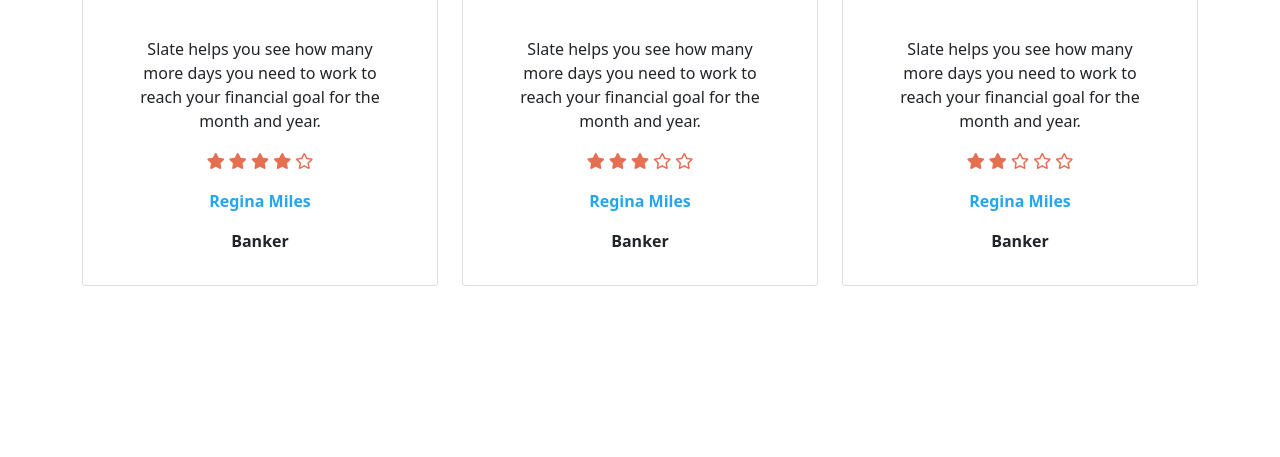
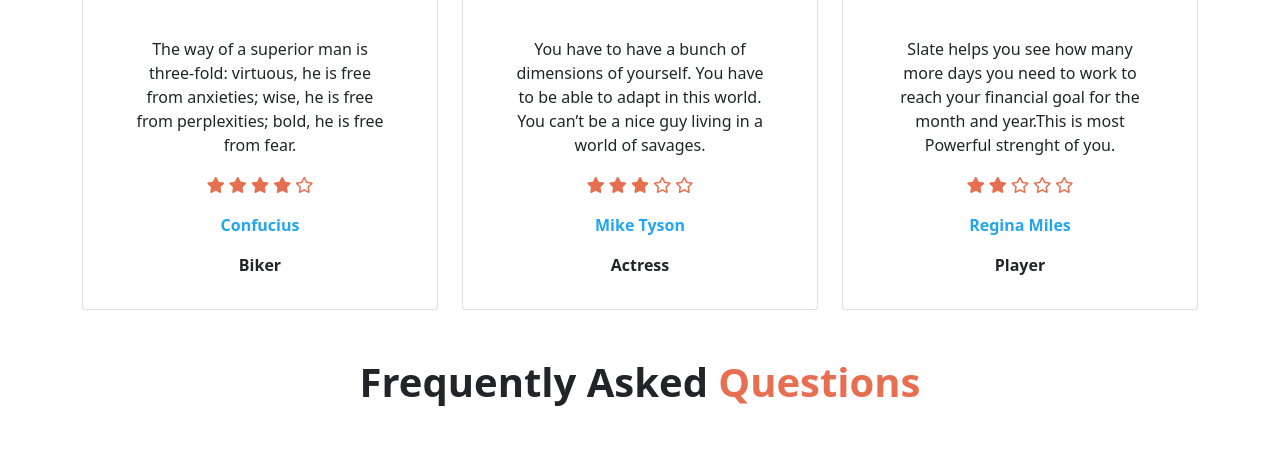
Before and after one commit to fazlerabbytalukder/honda-cbr-test-, a plain HTML site: page index.html in a window 1280 px wide. Shown: the part 1304-1761 px from the top of the page. Before the commit the page ends 1590 px from the top, so only its background shows below. Drawn offline with nearby package versions, Linux system fonts and the light colour scheme.

Commit message:
some element added

```diff
--- a/index.html
+++ b/index.html
@@ -99,10 +99,7 @@
                                 alt="...">
                             </div>
                             <div class="card-body pe-5 ps-5">
-                                <p class="card-text">Slate helps you see how
-                                    many more days you need
-                                    to work to reach your financial
-                                    goal for the month and year.</p>
+                                <p class="card-text">The way of a superior man is three-fold: virtuous, he is free from anxieties; wise, he is free from perplexities; bold, he is free from fear.</p>
                                 <div class="icon icon-color">
                                     <i class="fas fa-star"></i>
                                     <i class="fas fa-star"></i>
@@ -110,8 +107,8 @@
                                     <i class="fas fa-star"></i>
                                     <i class="far fa-star"></i>
                                 </div>
-                                <p class="card-author pt-3 fw-bold">Regina Miles</p>
-                                <p class="fw-bold">Banker</p>
+                                <p class="card-author pt-3 fw-bold">Confucius</p>
+                                <p class="fw-bold">Biker</p>
                             </div>
                         </div>
                     </div>
@@ -122,10 +119,7 @@
                                 alt="...">
                             </div>
                             <div class="card-body pe-5 ps-5">
-                                <p class="card-text">Slate helps you see how
-                                    many more days you need
-                                    to work to reach your financial
-                                    goal for the month and year.</p>
+                                <p class="card-text">You have to have a bunch of dimensions of yourself. You have to be able to adapt in this world. You can’t be a nice guy living in a world of savages.</p>
                                     <div class="icon icon-color">
                                         <i class="fas fa-star"></i>
                                         <i class="fas fa-star"></i>
@@ -133,8 +127,8 @@
                                         <i class="far fa-star"></i>
                                         <i class="far fa-star"></i>
                                     </div>
-                                    <p class="card-author pt-3 fw-bold">Regina Miles</p>
-                                    <p class="fw-bold">Banker</p>
+                                    <p class="card-author pt-3 fw-bold">Mike Tyson</p>
+                                    <p class="fw-bold">Actress</p>
                             </div>
                         </div>
                     </div>
@@ -148,7 +142,7 @@
                                 <p class="card-text">Slate helps you see how
                                     many more days you need
                                     to work to reach your financial
-                                    goal for the month and year.</p>
+                                    goal for the month and year.This is most Powerful strenght of you.</p>
                                     <div class="icon icon-color">
                                         <i class="fas fa-star"></i>
                                         <i class="fas fa-star"></i>
@@ -157,13 +151,18 @@
                                         <i class="far fa-star"></i>
                                     </div>
                                     <p class="card-author pt-3 fw-bold">Regina Miles</p>
-                                    <p class="fw-bold">Banker</p>
+                                    <p class="fw-bold">Player</p>
                             </div>
                         </div>
                     </div>
                 </div>
             </div>
-
+        </section>
+        <!-- Frequently Asked question section -->
+        <section class="frequently qna">
+            <div class="container">
+                <h1 class="text-center fw-bold py-5">Frequently Asked <span class="title-span-color">Questions</span></h1>
+            </div>
         </section>
     </main>
 
```
